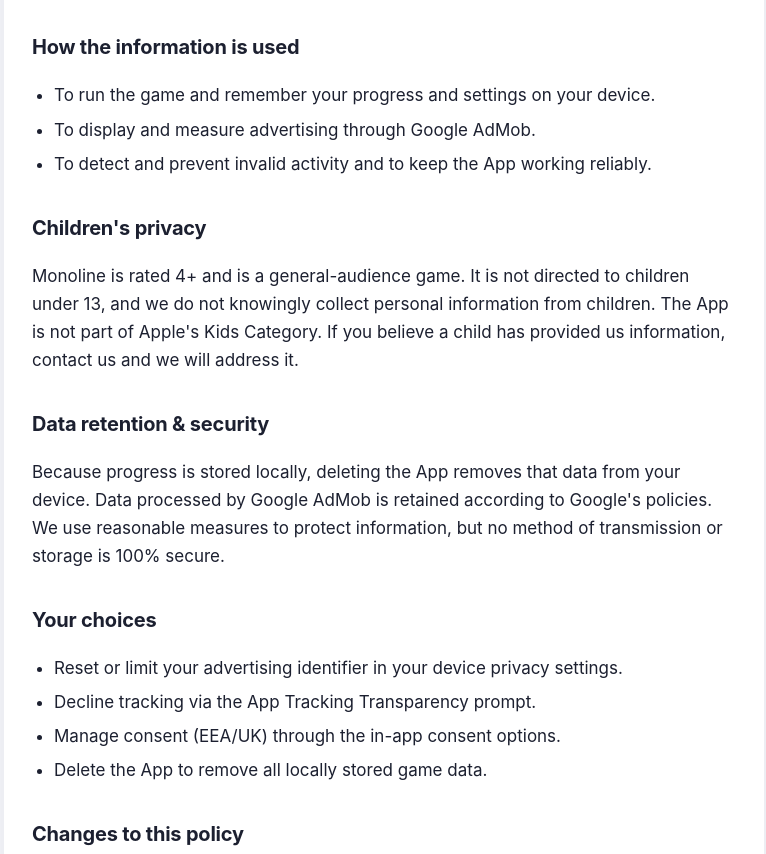
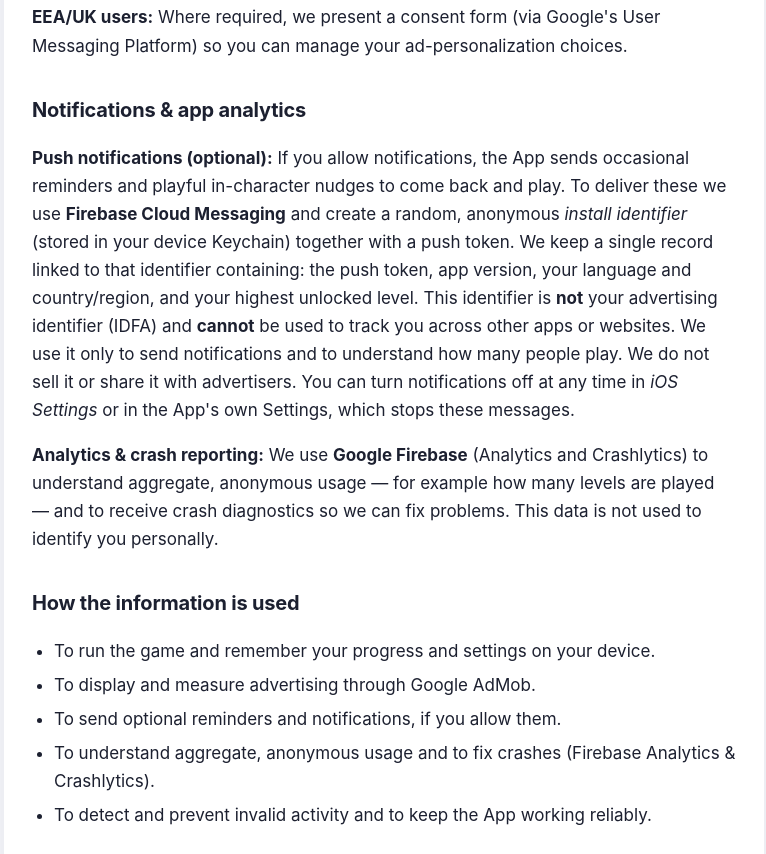
Before and after one commit to Rishisinghwindows/d23ai-web, a plain HTML site: page monoline/privacy/index.html in a window 1280 px wide. Shown: the part 1348-2202 px from the top of the page, without its empty margins (256-1022 px from the left). Drawn offline with Linux system fonts and the light colour scheme.

Commit message:
Privacy policy: disclose notifications/install-id + Firebase analytics (Monoline 1.4)

```diff
--- a/monoline/privacy/index.html
+++ b/monoline/privacy/index.html
@@ -49,7 +49,7 @@
       </linearGradient></defs>
     </svg>
     <h1>Monoline Privacy Policy</h1>
-    <p>Last updated: September 20, 2026</p>
+    <p>Last updated: October 23, 2026</p>
   </div>
 
   <main>
@@ -62,7 +62,8 @@
       <li>We do <strong>not</strong> require an account and do <strong>not</strong> collect your name, email, or contacts.</li>
       <li>Your game progress is stored <strong>only on your device</strong>.</li>
       <li>The App shows ads through <strong>Google AdMob</strong>, which may collect certain device data to serve and measure ads.</li>
-      <li>You control ad tracking through your device's privacy settings.</li>
+      <li>If you allow notifications, we create an <strong>anonymous device ID</strong> to send you reminders — it is never used to track you across other apps.</li>
+      <li>You control ad tracking and notifications through your device's settings.</li>
     </ul>
 
     <h2>Information we collect</h2>
@@ -86,10 +87,27 @@
     <p><strong>EEA/UK users:</strong> Where required, we present a consent form (via Google's User
     Messaging Platform) so you can manage your ad-personalization choices.</p>
 
+    <h2>Notifications &amp; app analytics</h2>
+    <p><strong>Push notifications (optional):</strong> If you allow notifications, the App sends occasional
+    reminders and playful in-character nudges to come back and play. To deliver these we use
+    <strong>Firebase Cloud Messaging</strong> and create a random, anonymous <em>install identifier</em>
+    (stored in your device Keychain) together with a push token. We keep a single record linked to that
+    identifier containing: the push token, app version, your language and country/region, and your highest
+    unlocked level. This identifier is <strong>not</strong> your advertising identifier (IDFA) and
+    <strong>cannot</strong> be used to track you across other apps or websites. We use it only to send
+    notifications and to understand how many people play. We do not sell it or share it with advertisers.
+    You can turn notifications off at any time in <em>iOS Settings</em> or in the App's own Settings, which
+    stops these messages.</p>
+    <p><strong>Analytics &amp; crash reporting:</strong> We use <strong>Google Firebase</strong> (Analytics
+    and Crashlytics) to understand aggregate, anonymous usage — for example how many levels are played — and
+    to receive crash diagnostics so we can fix problems. This data is not used to identify you personally.</p>
+
     <h2>How the information is used</h2>
     <ul>
       <li>To run the game and remember your progress and settings on your device.</li>
       <li>To display and measure advertising through Google AdMob.</li>
+      <li>To send optional reminders and notifications, if you allow them.</li>
+      <li>To understand aggregate, anonymous usage and to fix crashes (Firebase Analytics &amp; Crashlytics).</li>
       <li>To detect and prevent invalid activity and to keep the App working reliably.</li>
     </ul>
 
```
